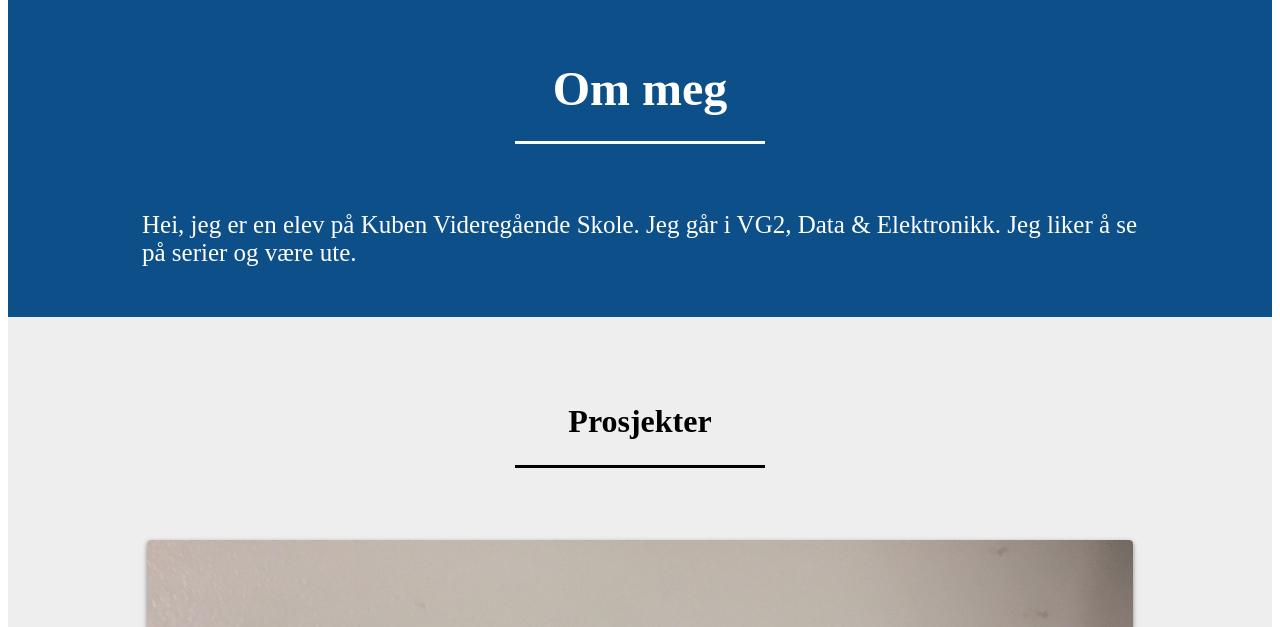
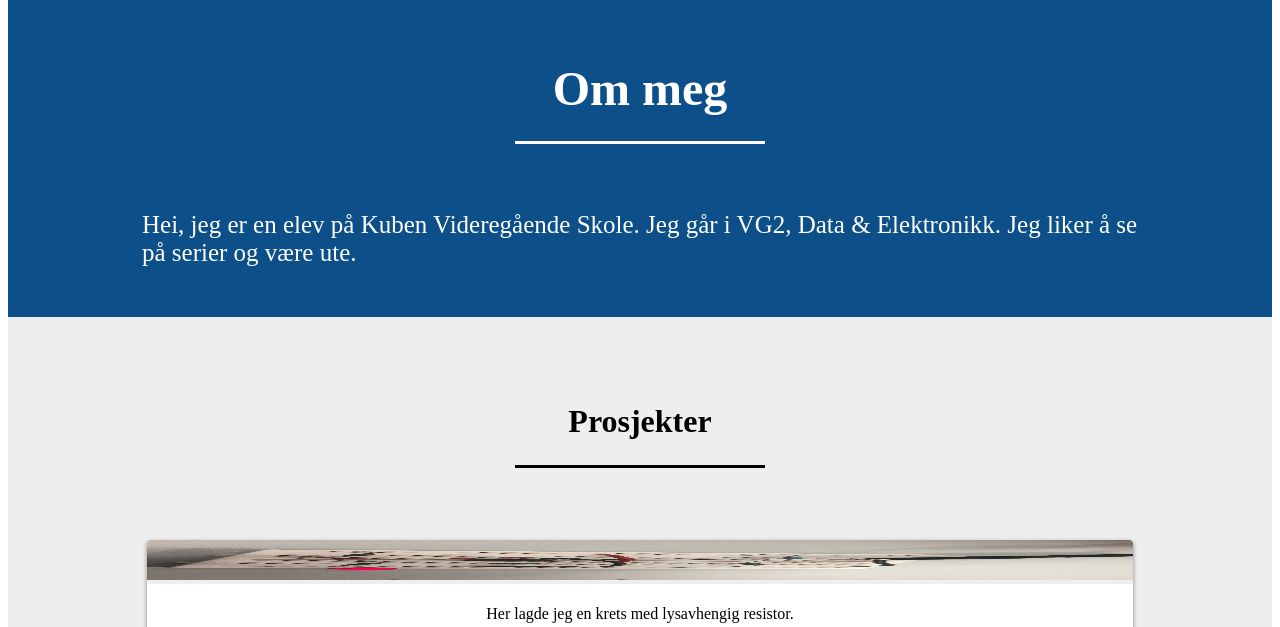
Before and after one commit to Hassan1906/Hassan1906.github.io, a plain HTML site: page index.html in a window 1280 px wide. Shown: the part 325-952 px from the top of the page. Drawn offline with nearby package versions, Linux system fonts and the light colour scheme.

Commit message:
resived image

```diff
--- a/index.html
+++ b/index.html
@@ -63,7 +63,7 @@
 
 				<div class="col-md-6 col-xs-12 col-sm-6 portfolio-card-holder">
 					<div class=" portfolio-card">
-						<img src="images\lys-avhengig.jpg" alt="Lys-avhengig Diode" class="img-responsive portfolio-img">
+						<img src="images\lys-avhengig.jpg"  width="200" height="40" alt="Lys-avhengig Diode" class="img-responsive portfolio-img">
 
 						<div class="portfolio-img-desc">
 							<p>Her lagde jeg en krets med lysavhengig resistor.</p>
```
